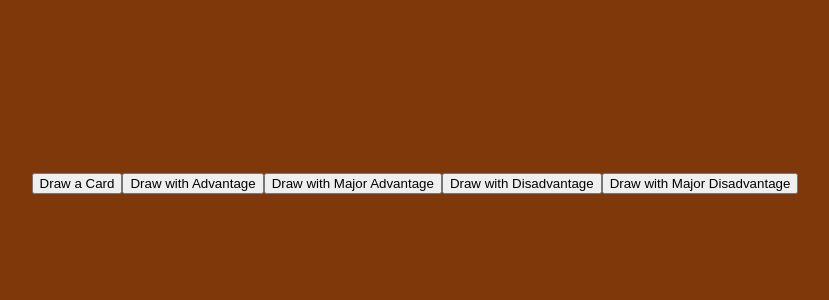
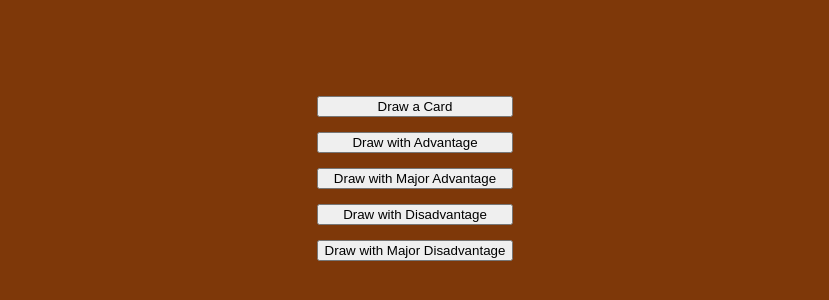
Before and after one commit to pdaulby/riis-helper, a React (Create React App) app: page / in a window 1280 px wide. Shown: the part 222-522 px from the top of the page, without its empty margins (225-1054 px from the left). Built offline with nearby package versions, Linux system fonts and the light colour scheme.

Commit message:
minor stling

```diff
--- a/src/App.css
+++ b/src/App.css
@@ -3,7 +3,8 @@
   height: 440px;
   width: 315px;
   font-size: 30px;
-  margin: 25px;
+  margin-top: 25px;
+  margin-bottom: 25px;
   padding-top: 15px;
   padding-left: 15px;
   padding-bottom: 15px;
@@ -22,9 +23,19 @@
   padding-right: 9px;
 }
 
-.corner-pic {
-  float: left;
+.buttons {
+  display: flex;
+  flex-wrap: nowrap;
+  flex-direction: column;
+}
 
+.advantage-button {
+  margin-top: 15px;
+}
+
+.top-cards {
+
+  display: flex;
 }
 
 .card-inner {
--- a/src/App.js
+++ b/src/App.js
@@ -1,4 +1,4 @@
-import React, { useState }  from 'react';
+import React, { useState } from 'react';
 import './App.css';
 import Cards from './Cards.js'
 
@@ -20,19 +20,19 @@ function App() {
   return (
     <div className="App">
       <header className="App-header">
-        {num===cards.length ? <div/>
-        : drawType===DrawType.NORMAL
-          ? <Card card={getCard()}/>
+        {num === cards.length ? <div />
+          : drawType === DrawType.NORMAL
+            ? <Card card={getCard()} />
             : <MultiCard cards={cards} num={num} drawType={drawType} showPrevious={showPrevious}></MultiCard>}
 
         {num < 2
           ? <button onClick={() => { setCards(shuffle(cards)); setNum(cards.length); setShowPrevious(0); }}>Shuffle</button>
-          : <div>
-              <button onClick={() => { setNum(num-1); setShowPrevious(0); setDrawType(DrawType.NORMAL); }}>Draw a Card</button>
-              <AdvantageButton drawType={DrawType.ADVANTAGE} num={num} setNum={setNum} setShowPrevious={setShowPrevious} setDrawType={setDrawType}/>
-              <AdvantageButton drawType={DrawType.MAJOR_ADVANTAGE} num={num} setNum={setNum} setShowPrevious={setShowPrevious} setDrawType={setDrawType}/>
-              <AdvantageButton drawType={DrawType.DISADVANTAGE} num={num} setNum={setNum} setShowPrevious={setShowPrevious} setDrawType={setDrawType}/>
-              <AdvantageButton drawType={DrawType.MAJOR_DISADVANTAGE} num={num} setNum={setNum} setShowPrevious={setShowPrevious} setDrawType={setDrawType}/>
+          : <div className="buttons">
+            <button onClick={() => { setNum(num - 1); setShowPrevious(0); setDrawType(DrawType.NORMAL); }}>Draw a Card</button>
+            <AdvantageButton drawType={DrawType.ADVANTAGE} num={num} setNum={setNum} setShowPrevious={setShowPrevious} setDrawType={setDrawType} />
+            <AdvantageButton drawType={DrawType.MAJOR_ADVANTAGE} num={num} setNum={setNum} setShowPrevious={setShowPrevious} setDrawType={setDrawType} />
+            <AdvantageButton drawType={DrawType.DISADVANTAGE} num={num} setNum={setNum} setShowPrevious={setShowPrevious} setDrawType={setDrawType} />
+            <AdvantageButton drawType={DrawType.MAJOR_DISADVANTAGE} num={num} setNum={setNum} setShowPrevious={setShowPrevious} setDrawType={setDrawType} />
           </div>
         }
       </header>
@@ -42,18 +42,16 @@ function App() {
 
 function AdvantageButton(props) {
   return (
-  <button onClick={() => {
+    <button className="advantage-button" onClick={() => {
       props.setDrawType(props.drawType)
-    if (random_boolean())
-    {
-      if ((props.drawType===DrawType.MAJOR_ADVANTAGE || props.drawType===DrawType.MAJOR_DISADVANTAGE) && random_boolean()){
-        props.setNum(props.num-3); props.setShowPrevious(2);
+      if (random_boolean()) {
+        if ((props.drawType === DrawType.MAJOR_ADVANTAGE || props.drawType === DrawType.MAJOR_DISADVANTAGE) && random_boolean()) {
+          props.setNum(props.num - 3); props.setShowPrevious(2);
         }
-      else {props.setNum(props.num-2); props.setShowPrevious(1);}
+        else { props.setNum(props.num - 2); props.setShowPrevious(1); }
       }
-    else
-    {
-      props.setNum(props.num-1); props.setShowPrevious(0);
+      else {
+        props.setNum(props.num - 1); props.setShowPrevious(0);
       }
     }}>Draw with {props.drawType}</button>
   )
@@ -65,7 +63,7 @@ function Card(props) {
       <div className="card-inner">
         <div className="text-box backwards">{props.card.reversed.action}</div>
         <div className={props.card.reversed.social != null ? "social-box backwards" : "text-box"}>{props.card.reversed.social}</div>
-      <div className ="art-box"/>
+        <div className="art-box" />
         <div className={props.card.social != null ? "social-box" : "text-box"}>{props.card.social}</div>
         <div className="text-box">{props.card.action}</div>
       </div>
@@ -74,14 +72,18 @@ function Card(props) {
 
 function MultiCard(props) {
   let major = props.drawType === DrawType.MAJOR_ADVANTAGE || props.drawType === DrawType.MAJOR_DISADVANTAGE;
-  let showChooseText = props.showPrevious === 0  ||  (major && props.showPrevious === 1);
-  let bestWorst = (props.drawType === DrawType.ADVANTAGE || props.drawType===DrawType.MAJOR_ADVANTAGE) ? "best" : "worst";
+  let showChooseText = props.showPrevious === 0 || (major && props.showPrevious === 1);
+  let bestWorst = (props.drawType === DrawType.ADVANTAGE || props.drawType === DrawType.MAJOR_ADVANTAGE) ? "best" : "worst";
   return (
     <div>
-    {props.showPrevious===2 ? <Card card={props.cards[props.num + 2]} small={true}/> : <div/>}
-    {props.showPrevious>0 ? <Card card={props.cards[props.num + 1]} small={true}/> : <div/>}
-    <Card card={props.cards[props.num]}/>
-  {showChooseText ? <div> <Card card={reverseCard(props.cards[props.num])} small={true} /><div>Choose the {bestWorst} of the options from the card</div></div> : <div/>}
+      <div className="top-cards">
+        {props.showPrevious === 2 ? <Card card={props.cards[props.num + 2]} small={true} /> : <div />}
+        {props.showPrevious > 0 ? <Card card={props.cards[props.num + 1]} small={true} /> : <div />}
+      </div>
+      <div className="show-reverse">
+        <Card card={props.cards[props.num]} />
+        {showChooseText ? <div> <Card card={reverseCard(props.cards[props.num])} small={true} /><div>Choose the {bestWorst} of the options from the card</div></div> : <div />}
+      </div>
     </div>
   );
 }
```
Lines whose indentation alone changed are shown as unchanged.
